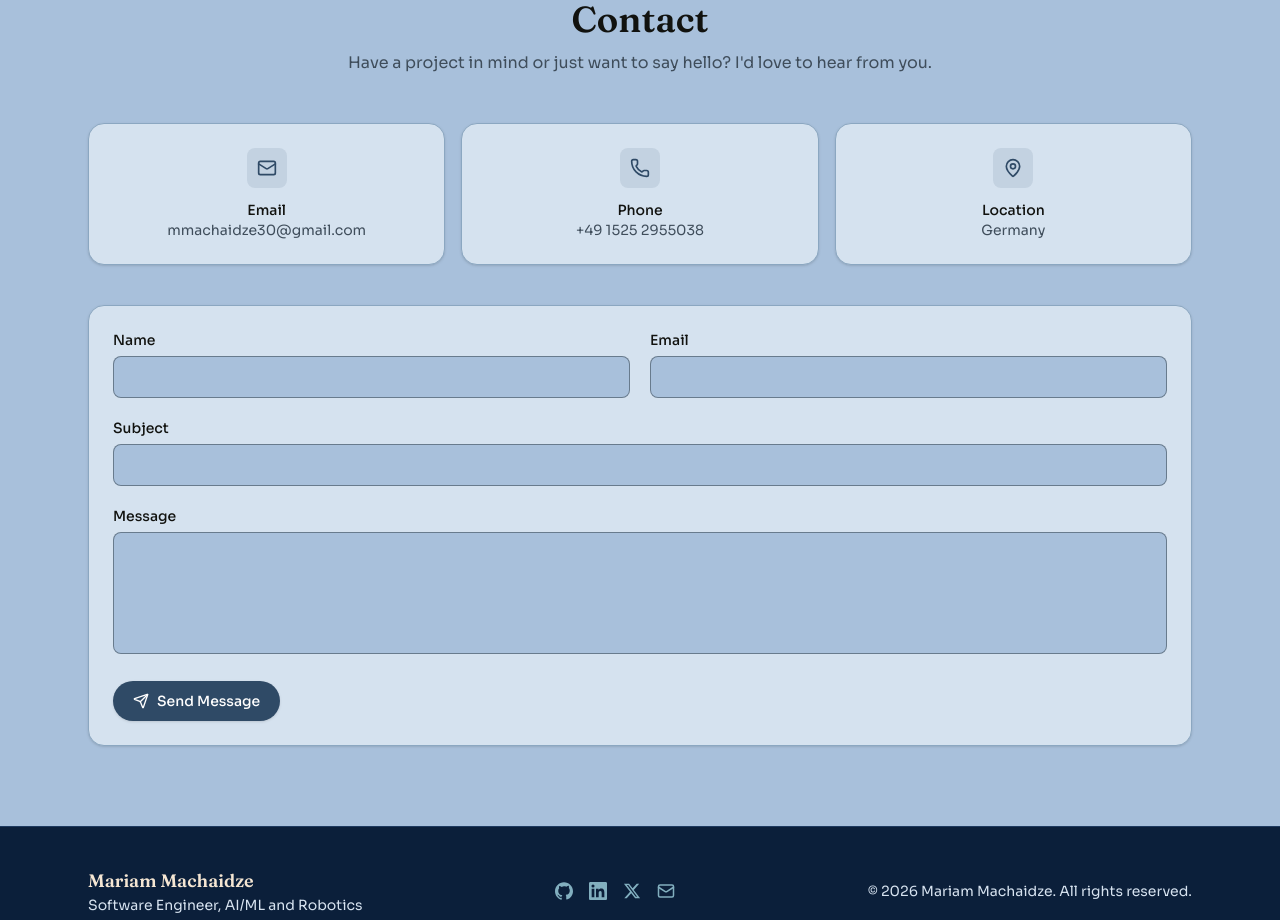
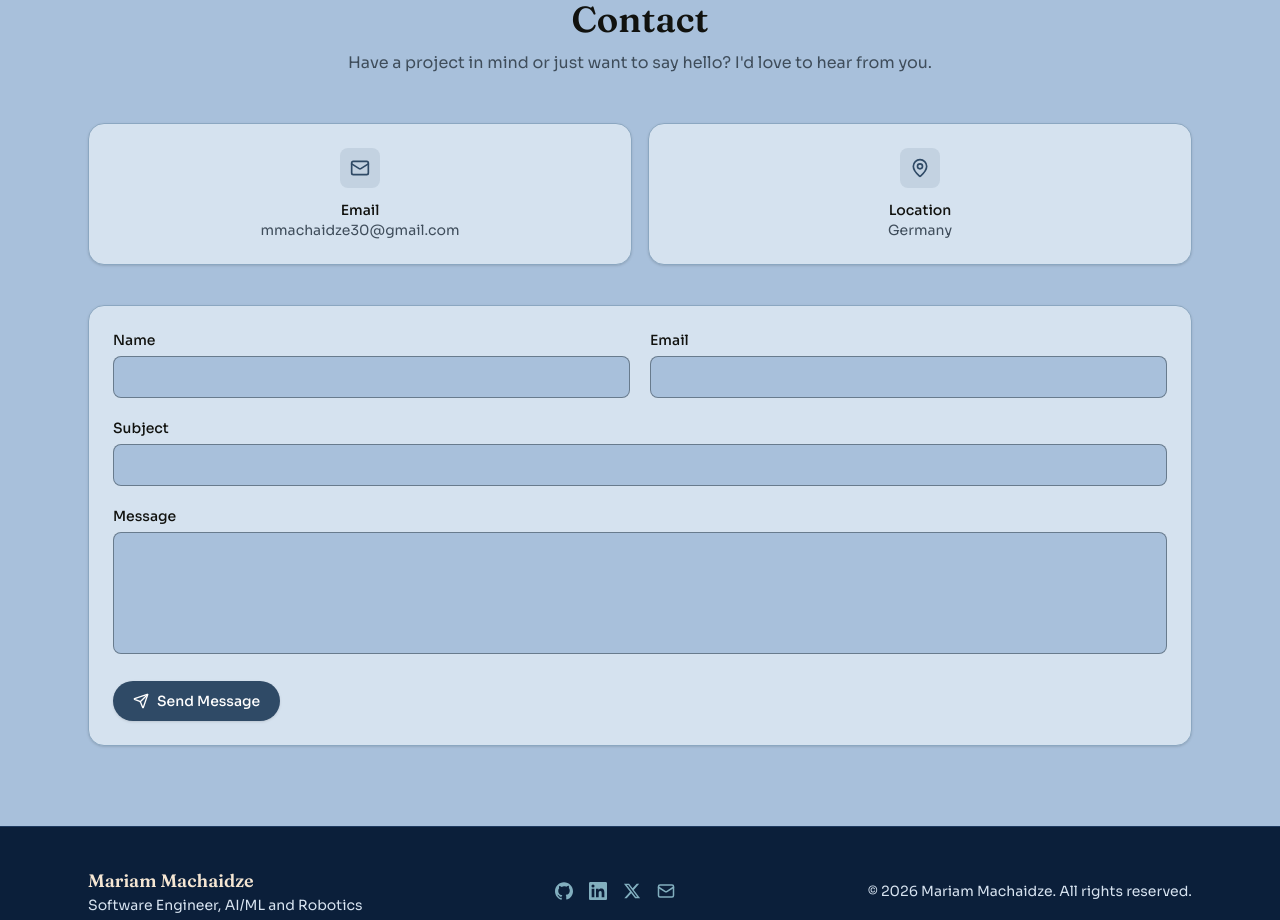
Before and after one commit to MariMachaidze/Portfolio_website, a React (Vite) app: page / in a window 1280 px wide. Shown: the part 6860-7780 px from the top of the page. Built offline with nearby package versions, Linux system fonts and the light colour scheme; no server answers.

Commit message:
Remove the phone number from the site and hide the empty Phone card
Co-Authored-By: Claude Opus 5.5 <noreply@anthropic.com>

```diff
--- a/src/components/sections/Contact.tsx
+++ b/src/components/sections/Contact.tsx
@@ -29,11 +29,12 @@ export function Contact() {
   const [submitting, setSubmitting] = useState(false);
   const [submitError, setSubmitError] = useState<string | null>(null);
 
+  // Cards with no value (e.g. the phone, left blank in the admin panel) are hidden.
   const infoCards = [
     { icon: Mail, label: "Email", value: profile.email },
     { icon: Phone, label: "Phone", value: profile.phone },
     { icon: MapPin, label: "Location", value: profile.location },
-  ];
+  ].filter((card) => card.value.trim());
 
   function validate(values: FormState): Partial<FormState> {
     const next: Partial<FormState> = {};
@@ -96,7 +97,7 @@ export function Contact() {
           align="center"
         />
 
-        <div className="mb-10 grid gap-4 sm:grid-cols-3">
+        <div className={`mb-10 grid gap-4 ${infoCards.length === 3 ? "sm:grid-cols-3" : "sm:grid-cols-2"}`}>
           {infoCards.map(({ icon: Icon, label, value }) => (
             <Card key={label} className="text-center">
               <div className="mx-auto mb-3 flex h-10 w-10 items-center justify-center rounded-lg bg-primary/10 text-primary">
--- a/src/data/profile.json
+++ b/src/data/profile.json
@@ -7,7 +7,7 @@
   "showBadge": true,
   "blurb": "B.Sc. Robotics and Intelligent Systems graduate from Constructor University Bremen with 2 years of hands-on experience building LLM-powered backend services, RAG applications, agentic workflows and machine-learning models in the enterprise software industry. ",
   "location": "Germany",
-  "phone": "+49 1525 2955038",
+  "phone": "",
   "email": "mmachaidze30@gmail.com",
   "avatarAlt": "Portrait of Mariam Machaidze",
   "avatarUrl": "https://portfolio-uploads-2026.s3.us-east-1.amazonaws.com/uploads/e3d2c975-435e-4525-ac58-6687aa9bf8a2.png",
```
